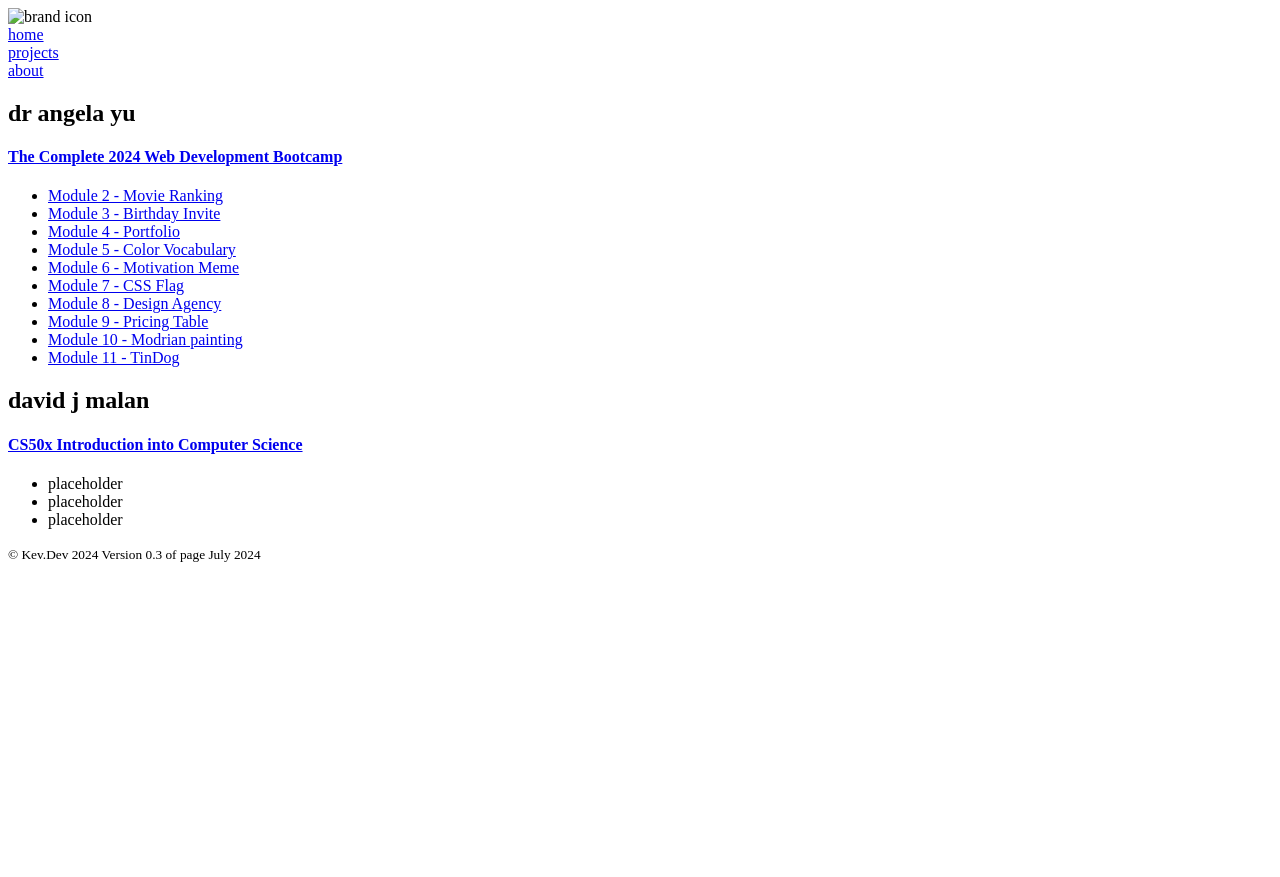
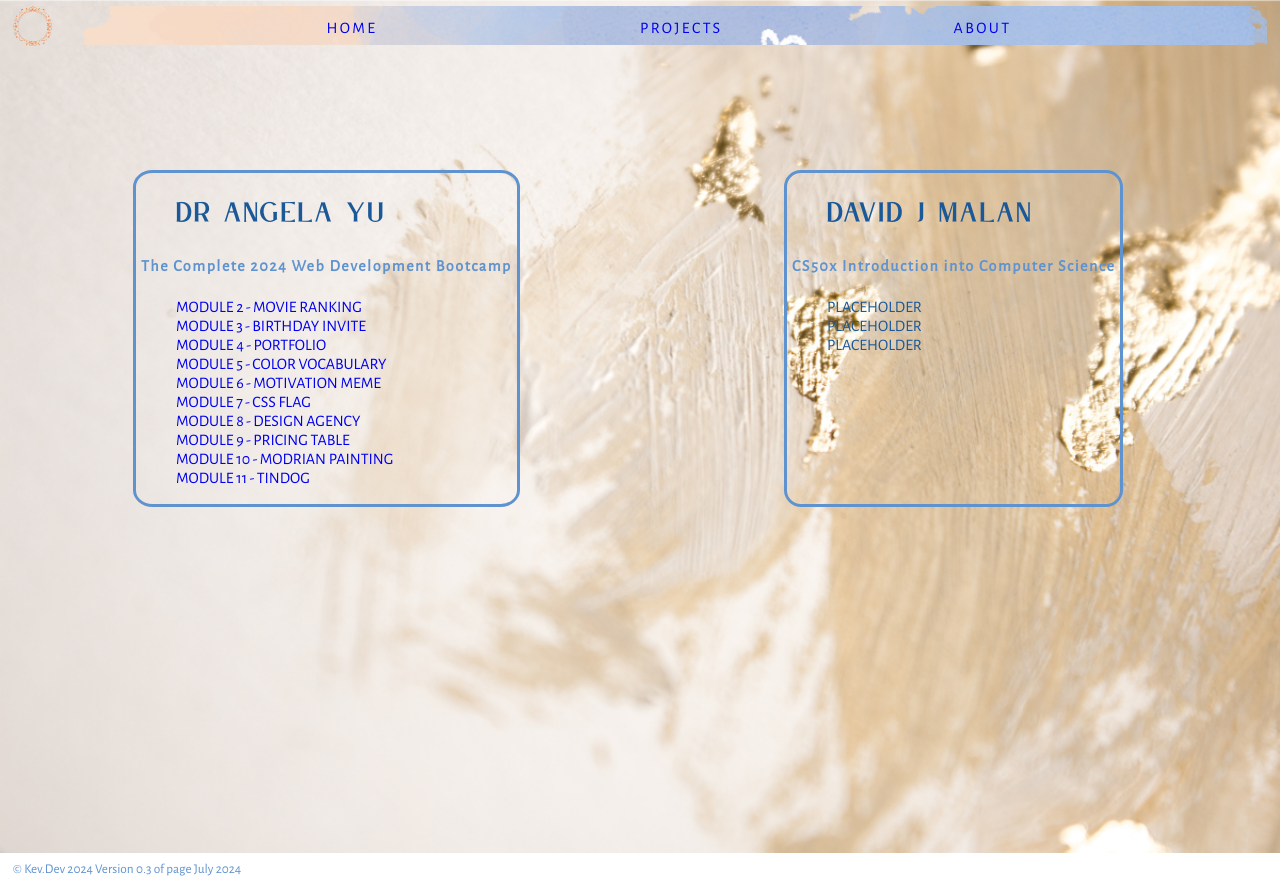
Before and after one commit to git-kev-dev/portfolio, a plain HTML site: page public/projects.html in a window 1280 px wide. Before the commit the page ends 800 px from the top, so only its background shows below. Drawn offline with Linux system fonts and the light colour scheme; the site is published under a folder, as on GitHub Pages, so addresses that start at the root find nothing.

Commit message:
link fixes-1

```diff
--- a/public/projects.html
+++ b/public/projects.html
@@ -5,16 +5,16 @@
     <meta charset="UTF-8">
     <meta name="viewport" content="width=device-width, initial-scale=1.0">
     <!--link external resources-->
-    <link rel="icon" href="/assets/images/favicon.png">
-    <link rel="stylesheet" href="/styles.css">
+    <link rel="icon" href="../assets/images/favicon.png">
+    <link rel="stylesheet" href="../styles.css">
     <title>Projects</title>
 </head>
 <body>
     <!--page navigation with semantic tags-->
     <header class="header">
         <nav class="nav-grid">
-            <div class="nav-item nav1"><img class="favicon" src="/assets/images/favicon.png" alt="brand icon"></div>
-            <div class="nav-item nav2"><a href="/index.html">home</a></div>
+            <div class="nav-item nav1"><img class="favicon" src="../assets/images/favicon.png" alt="brand icon"></div>
+            <div class="nav-item nav2"><a href="../index.html">home</a></div>
             <div class="nav-item nav3"><a href="./projects.html">projects</a></div>
             <div class="nav-item nav4"><a href="./about.html">about</a></div>
         </nav>
@@ -27,16 +27,16 @@
                     <h2 class="angela-head">dr angela yu</h2>
                     <a href="https://www.udemy.com/course/the-complete-web-development-bootcamp/?couponCode=ST16MT70224" target="_blank"><h4 class="angela-sub">The Complete 2024 Web Development Bootcamp</h4></a>
                     <ul class="proj-ul">
-                        <li><a href="/projects/2.4 Movie Ranking Project/index.html" target="_blank">Module 2 - Movie Ranking</a></li>
-                        <li><a href="/projects/3.4 Birthday Invite Project/index.html" target="_blank">Module 3 - Birthday Invite</a></li>
-                        <li><a href="/projects/4.3 HTML Porfolio Project/index.html" target="_blank">Module 4 - Portfolio</a></li>
-                        <li><a href="/projects/5.4 Color Vocabulary/index.html" target="_blank">Module 5 - Color Vocabulary</a></li>
-                        <li><a href="/projects/6.4 Motivation Meme Project/index.html" target="_blank">Module 6 - Motivation Meme</a></li>
-                        <li><a href="/projects/7.3 CSS Flag Project/index.html" target="_blank">Module 7 - CSS Flag</a></li>
-                        <li><a href="/projects/8.4 Web Design Agency Project/index.html" target="_blank">Module 8 - Design Agency</a></li>
-                        <li><a href="/projects/9.2 Project Pricing Table/index.html" target="_blank">Module 9 - Pricing Table</a></li>
-                        <li><a href="/projects/10.3 Mondrian Project/index.html" target="_blank">Module 10 - Modrian painting</a></li>
-                        <li><a href="/projects/11.3 TinDog Project/index.html" target="_blank">Module 11 - TinDog</a></li>
+                        <li><a href="../projects/2.4 Movie Ranking Project/index.html" target="_blank">Module 2 - Movie Ranking</a></li>
+                        <li><a href="../projects/3.4 Birthday Invite Project/index.html" target="_blank">Module 3 - Birthday Invite</a></li>
+                        <li><a href="../projects/4.3 HTML Porfolio Project/index.html" target="_blank">Module 4 - Portfolio</a></li>
+                        <li><a href="../projects/5.4 Color Vocabulary/index.html" target="_blank">Module 5 - Color Vocabulary</a></li>
+                        <li><a href="../projects/6.4 Motivation Meme Project/index.html" target="_blank">Module 6 - Motivation Meme</a></li>
+                        <li><a href="../projects/7.3 CSS Flag Project/index.html" target="_blank">Module 7 - CSS Flag</a></li>
+                        <li><a href="../projects/8.4 Web Design Agency Project/index.html" target="_blank">Module 8 - Design Agency</a></li>
+                        <li><a href="../projects/9.2 Project Pricing Table/index.html" target="_blank">Module 9 - Pricing Table</a></li>
+                        <li><a href="../projects/10.3 Mondrian Project/index.html" target="_blank">Module 10 - Modrian painting</a></li>
+                        <li><a href="../projects/11.3 TinDog Project/index.html" target="_blank">Module 11 - TinDog</a></li>
                     </ul>
                 </div>
                 <div class="cs50-items">
```
Also changed, not shown: public/about.html (+4 -4 lines), 2 other files.
